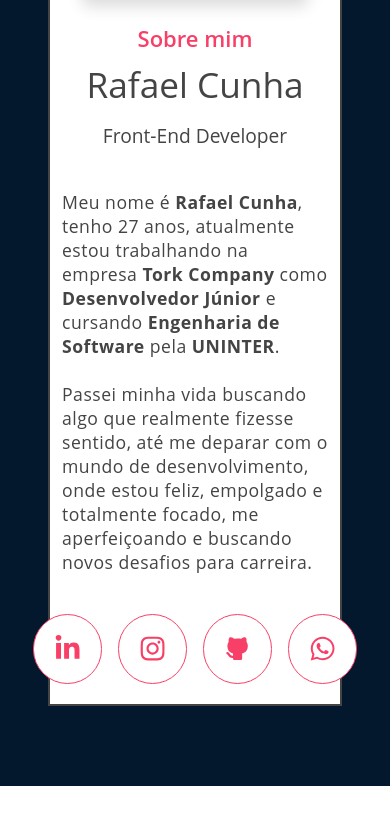
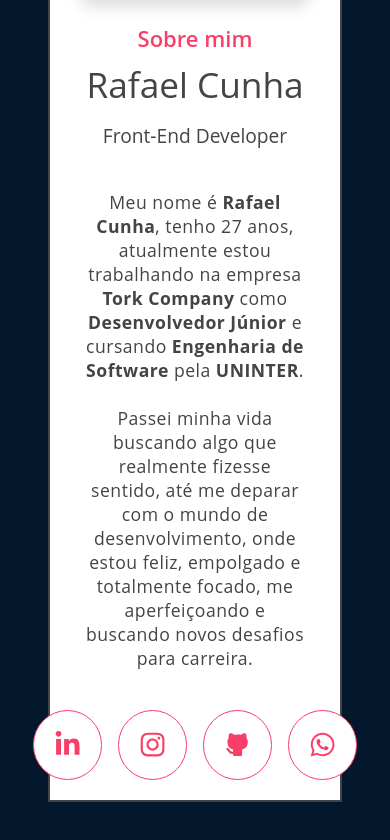
Before and after one commit to dev-rafaelcunha/Portfolio-v2, a React (Create React App) app: page / in a window 390 px wide. Shown: the part 1253-2093 px from the top of the page. Before the commit the page ends 2039 px from the top, so only its background shows below. Built offline with nearby package versions, Linux system fonts and the light colour scheme.

Commit message:
Ajuste responsividade componente Sobre mim.

```diff
--- a/src/components/pages/About.jsx
+++ b/src/components/pages/About.jsx
@@ -100,6 +100,13 @@ const Text = styled.p`
     letter-spacing: .5px;
     margin-top: 40px;
     margin-bottom: 0 !important;
+    padding-right: 20px;
+
+    @media (max-width: 991px) {
+
+        text-align: center;
+        padding: 0 20px;
+    }
 `;
 
 const Social = styled.div`
```
